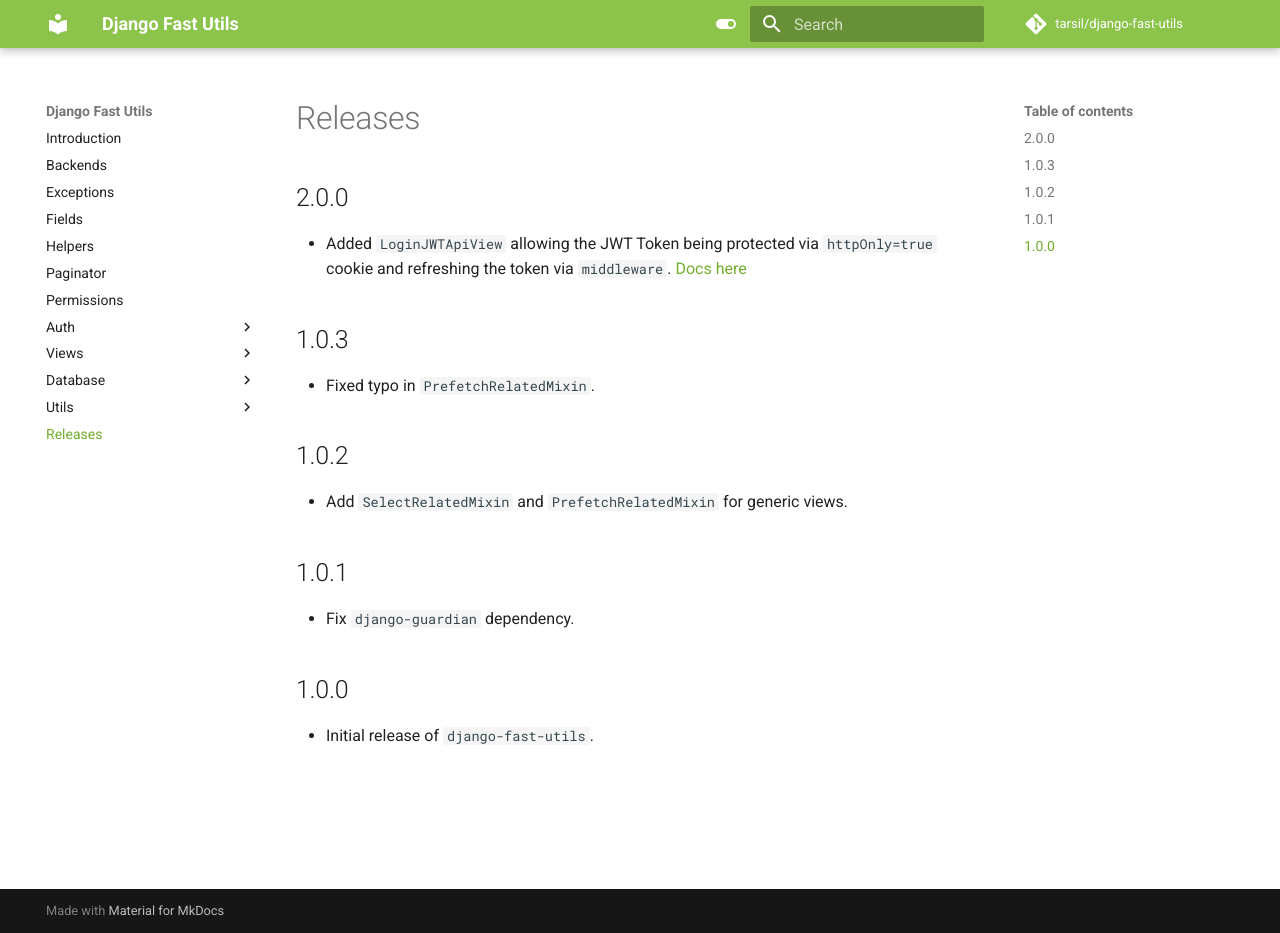
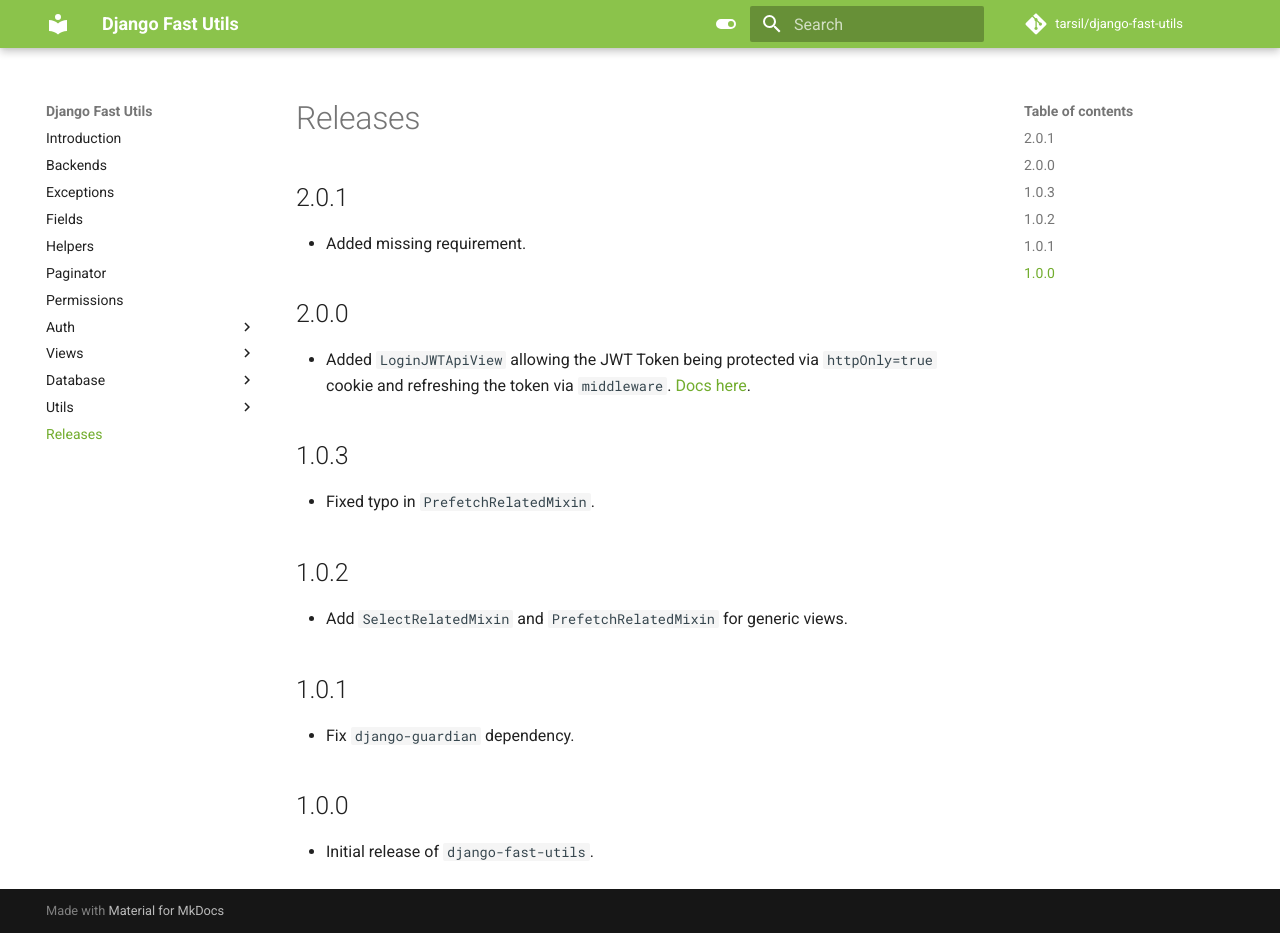
Before and after one commit to tarsil/django-fast-utils, an MkDocs documentation site: the page built from docs/releases.md, in a window 1280 px wide and 933 px high. Built offline with MkDocs 1.6.1 and Material for MkDocs 9.7.7, drawn with Linux system fonts in a browser that asks for light colours; comment, search, counter and statistics services are not loaded.

Commit message:
Bump to 2.0.1

```diff
--- a/django_fast_utils/__init__.py
+++ b/django_fast_utils/__init__.py
@@ -1,5 +1,5 @@
 __title__ = 'Django Fast Utils'
-__version__ = '2.0.0'
+__version__ = '2.0.1'
 __author__ = 'Tiago Silva'
 __license__ = 'MIT'
 
--- a/docs/releases.md
+++ b/docs/releases.md
@@ -1,9 +1,13 @@
 # Releases
+
+## 2.0.1
+
+- Added missing requirement.
 
 ## 2.0.0
 
 - Added `LoginJWTApiView` allowing the JWT Token being protected via `httpOnly=true` cookie
-  and refreshing the token via `middleware`. [Docs here](./views/auth.md)
+  and refreshing the token via `middleware`. [Docs here](./views/auth.md).
 
 ## 1.0.3
 
--- a/setup.py
+++ b/setup.py
@@ -56,7 +56,7 @@
     author_email='tiago.arasilva@gmail.com',
     packages=find_packages(exclude=['tests*']),
     include_package_data=True,
-    install_requires=["django>=2.2", "pytz", "django-guardian>=2.4.0"],
+    install_requires=["django>=2.2", "pytz", "django-guardian>=2.4.0", "djangorestframework_simplejwt>=5.2.0"],
     python_requires=">=3.7",
     zip_safe=False,
     classifiers=[
```
